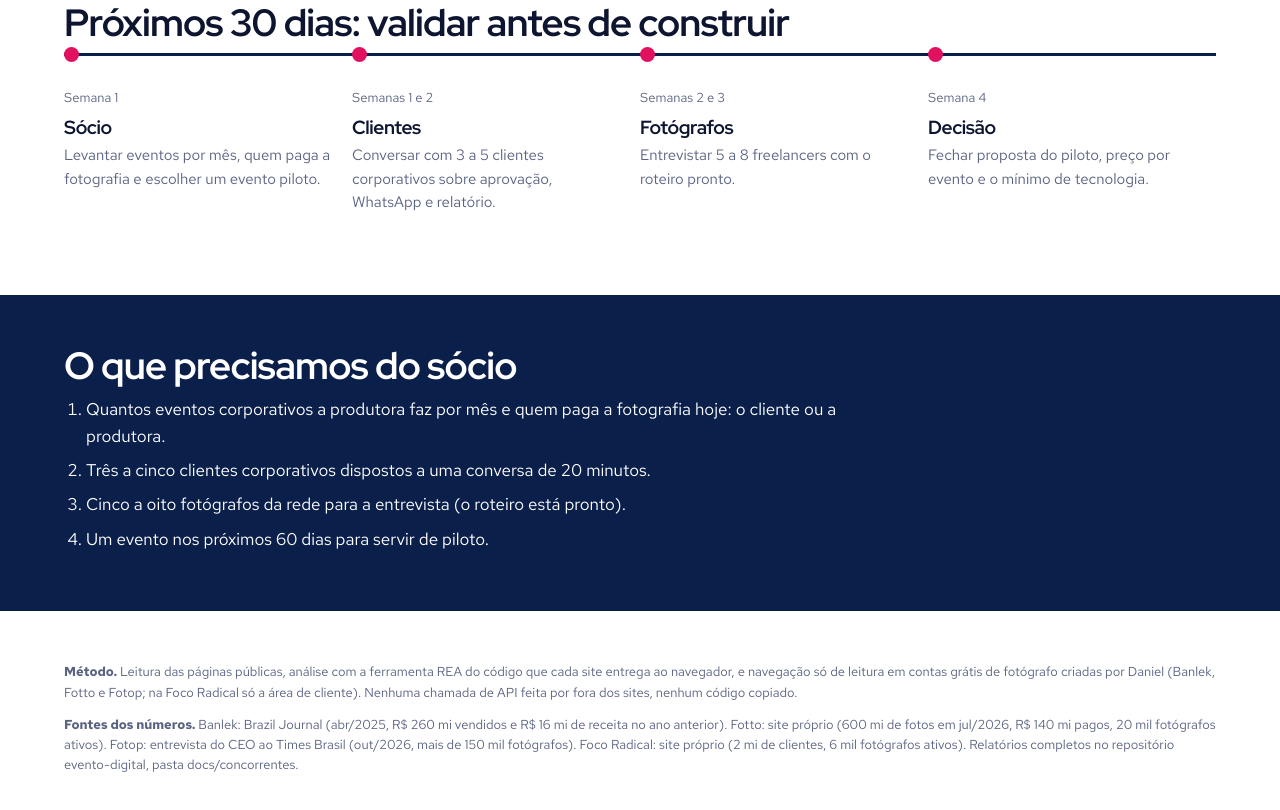
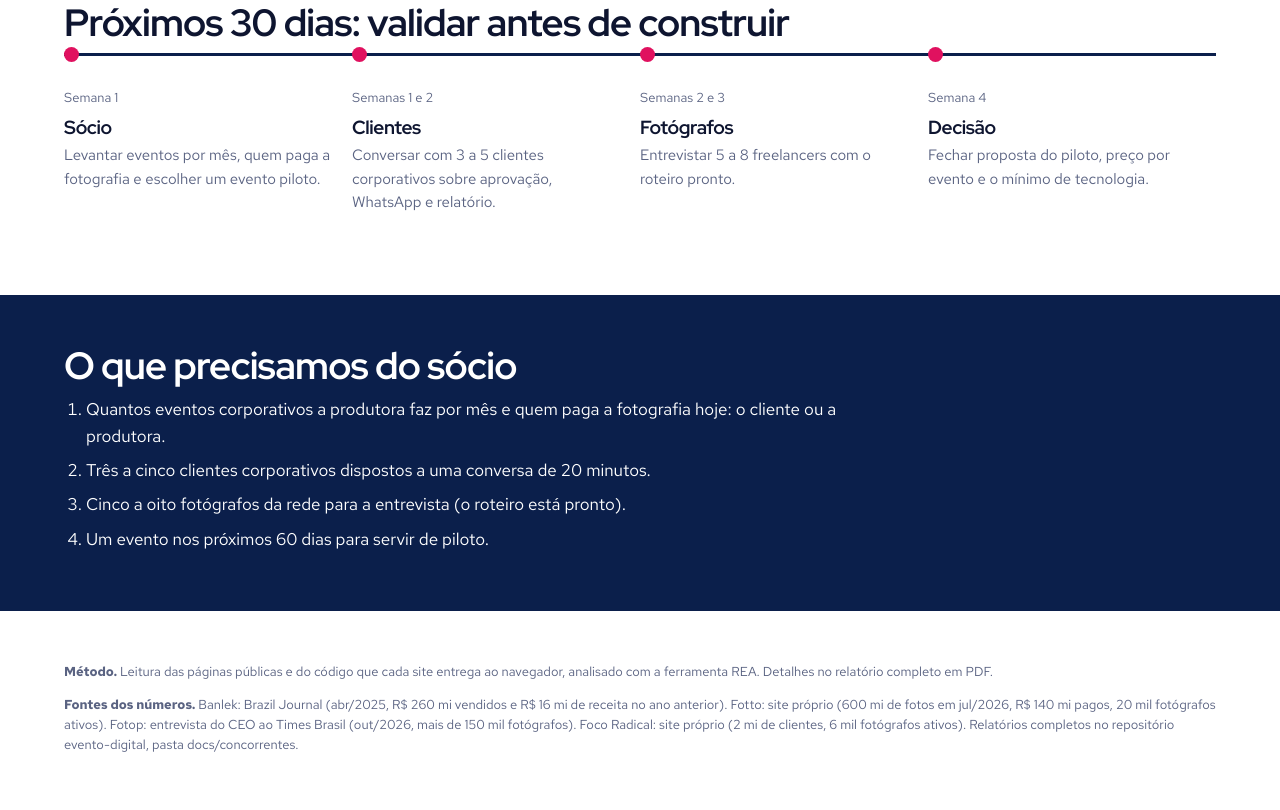
Before and after one commit to dturci1979-coder/evento-digital-apresentacao, a plain HTML site: page index.html in a window 1280 px wide. Shown: the part 5182-5992 px from the top of the page. Drawn offline with Linux system fonts and the light colour scheme.

Commit message:
Simplifica o parágrafo de método
Co-Authored-By: Claude Opus 5.5 <noreply@anthropic.com>

```diff
--- a/index.html
+++ b/index.html
@@ -228,7 +228,7 @@ th.us,td.us{background:var(--mag2)}
 
 <footer class="band foot">
   <div class="wrap">
-    <p><b>Método.</b> Leitura das páginas públicas, análise com a ferramenta REA do código que cada site entrega ao navegador, e navegação só de leitura em contas grátis de fotógrafo criadas por Daniel (Banlek, Fotto e Fotop; na Foco Radical só a área de cliente). Nenhuma chamada de API feita por fora dos sites, nenhum código copiado.</p>
+    <p><b>Método.</b> Leitura das páginas públicas e do código que cada site entrega ao navegador, analisado com a ferramenta REA. Detalhes no relatório completo em PDF.</p>
     <p><b>Fontes dos números.</b> Banlek: Brazil Journal (abr/2025, R$ 260 mi vendidos e R$ 16 mi de receita no ano anterior). Fotto: site próprio (600 mi de fotos em jul/2026, R$ 140 mi pagos, 20 mil fotógrafos ativos). Fotop: entrevista do CEO ao Times Brasil (out/2026, mais de 150 mil fotógrafos). Foco Radical: site próprio (2 mi de clientes, 6 mil fotógrafos ativos). Relatórios completos no repositório evento-digital, pasta docs/concorrentes.</p>
   </div>
 </footer>
```
